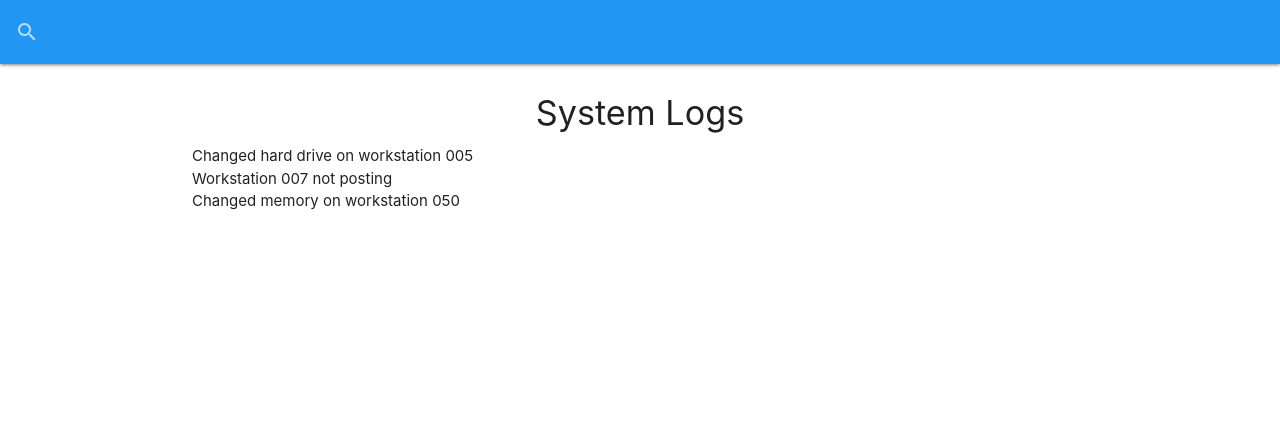
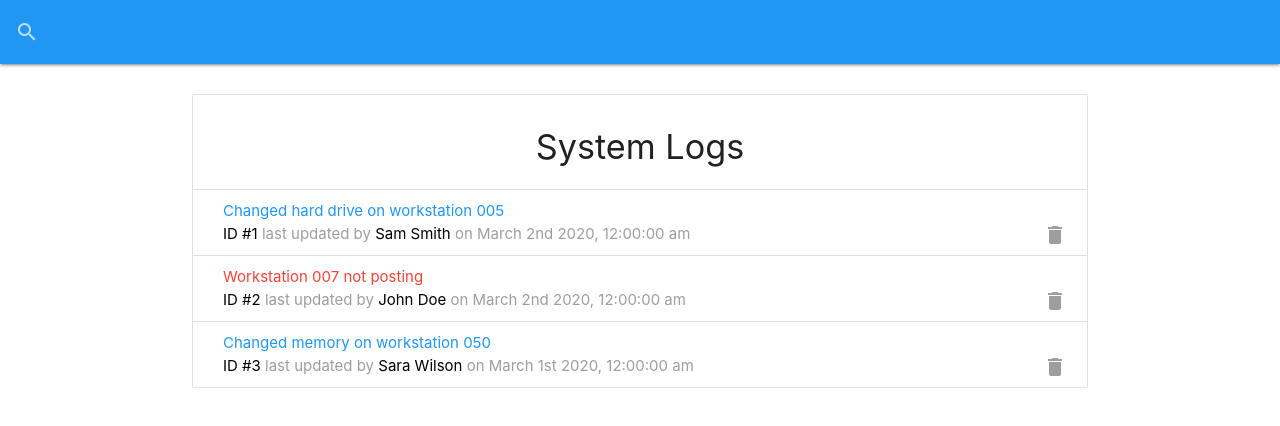
Before and after one commit to joFolta/it-logger-redux, a React (Create React App) app: page / in a window 1280 px wide. Shown: the top 426 px of the page. Built offline with nearby package versions, Linux system fonts and the light colour scheme; data requests are answered from the project's data file.

Commit message:
add LogItem component and bring in react-moment

```diff
--- a/package.json
+++ b/package.json
@@ -7,8 +7,10 @@
     "@testing-library/react": "^9.5.0",
     "@testing-library/user-event": "^7.2.1",
     "materialize-css": "^1.0.0",
+    "moment": "^2.26.0",
     "react": "^16.13.1",
     "react-dom": "^16.13.1",
+    "react-moment": "^0.9.7",
     "react-scripts": "3.4.1"
   },
   "scripts": {
--- a/src/components/logs/LogItem.js
+++ b/src/components/logs/LogItem.js
@@ -0,0 +1,36 @@
+import React from "react";
+import Moment from "react-moment";
+import PropTypes from "prop-types";
+
+const LogItem = ({ log }) => {
+  return (
+    <li className="collection-item">
+      <div>
+        <a
+          href="#edit-log-modal"
+          className={`modal-trigger ${
+            log.attention ? "red-text" : "blue-text"
+          }`}
+        >
+          {log.message}
+        </a>
+        <br />
+        <span className="grey-text">
+          <span className="black-text">ID #{log.id}</span> last updated by{" "}
+          <span className="black-text">{log.tech}</span> on{" "}
+          <Moment format="MMMM Do YYYY, h:mm:ss a">{log.date}</Moment>
+        </span>
+        <a href="#!" className="secondary-content">
+          <i className="material-icons grey-text">delete</i>{" "}
+          {/* material icons format: you put name of icon in the <i>'s content  */}
+        </a>
+      </div>
+    </li>
+  );
+};
+
+LogItem.propTypes = {
+  log: PropTypes.object.isRequired,
+};
+
+export default LogItem;
--- a/src/components/logs/Logs.js
+++ b/src/components/logs/Logs.js
@@ -1,4 +1,5 @@
 import React, { useState, useEffect } from "react";
+import LogItem from "./LogItem";
 
 const Logs = () => {
   const [logs, setLogs] = useState([]);
@@ -24,14 +25,14 @@
   }
 
   return (
-    <ul className="collection-with-header">
+    <ul className="collection with-header">
       <li className="collection-header">
         <h4 className="center">System Logs</h4>
       </li>
       {!loading && logs.length === 0 ? (
         <p className="center">No logs to show...</p>
       ) : (
-        logs.map((log) => <li>{log.message}</li>)
+        logs.map((log) => <LogItem log={log} key={log.id} />)
       )}
     </ul>
   );
```
Also changed, not shown: 2 other files (tests, documents, lock files or other folders).
